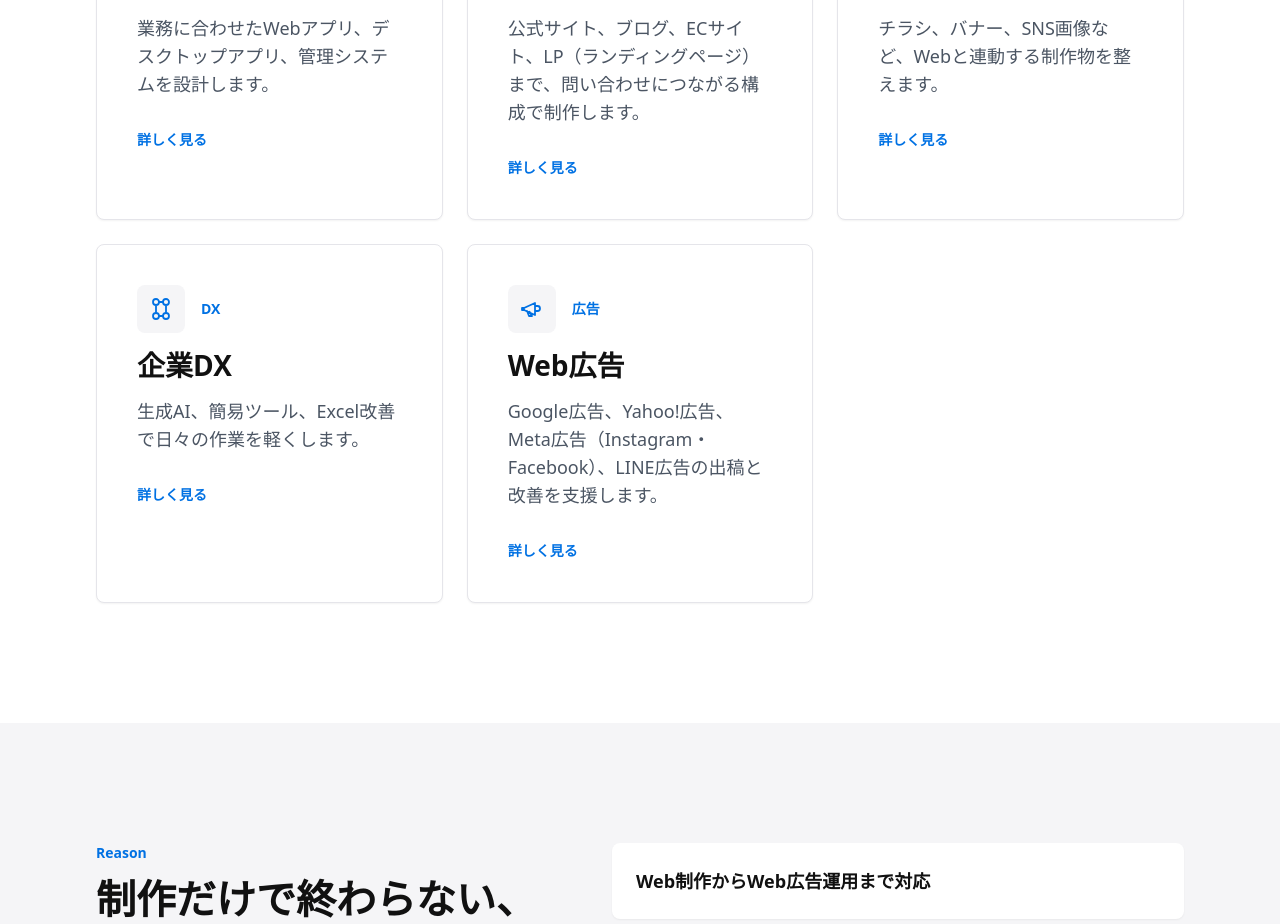
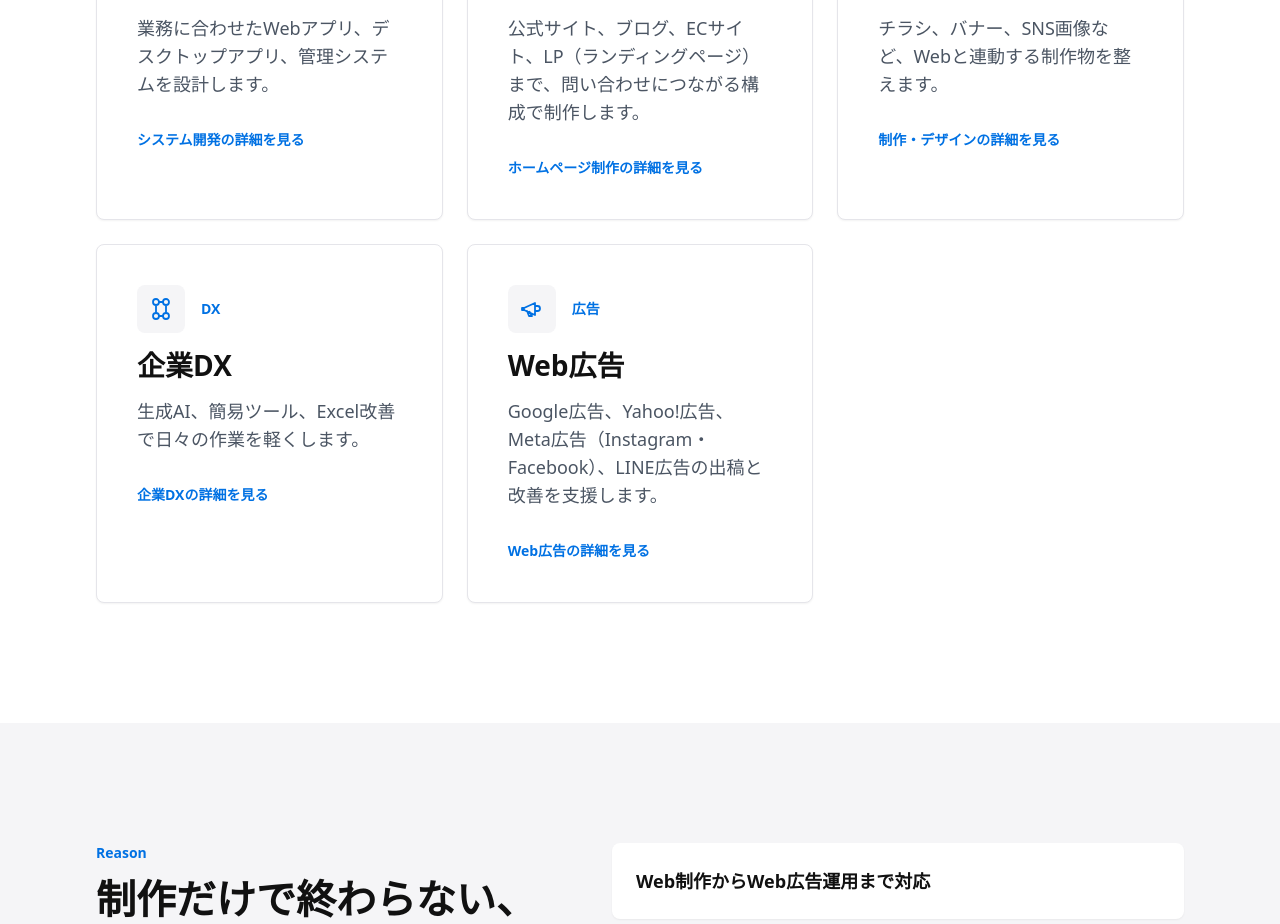
Before and after one commit to iwamitsuco/officialSite, a Next.js app: page / in a window 1280 px wide. Shown: the part 2460-3384 px from the top of the page. Built offline with nearby package versions, Linux system fonts and the light colour scheme.

Commit message:
Clarify service card link labels

```diff
--- a/components/sections/ServiceCard.tsx
+++ b/components/sections/ServiceCard.tsx
@@ -34,7 +34,7 @@ export function ServiceCard({ service }: ServiceCardProps) {
         {service.title}
       </h3>
       <p className="lead mt-4">{service.description}</p>
-      <span className="mt-8 inline-flex text-sm font-semibold text-apple-blue">詳しく見る</span>
+      <span className="mt-8 inline-flex text-sm font-semibold text-apple-blue">{service.title}の詳細を見る</span>
     </Link>
   );
 }
```
